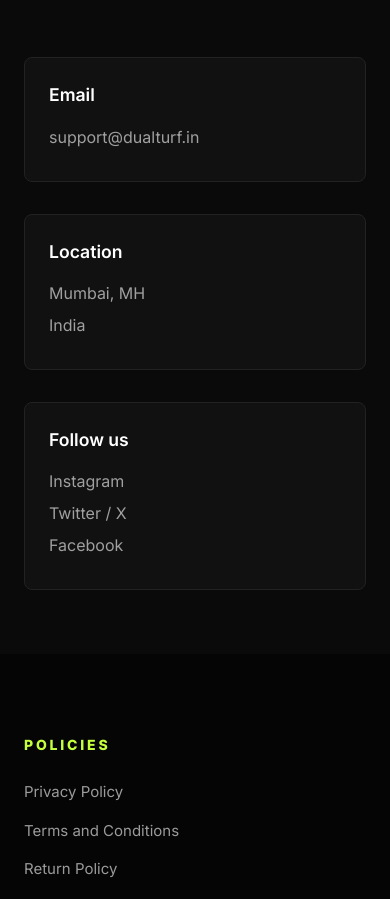
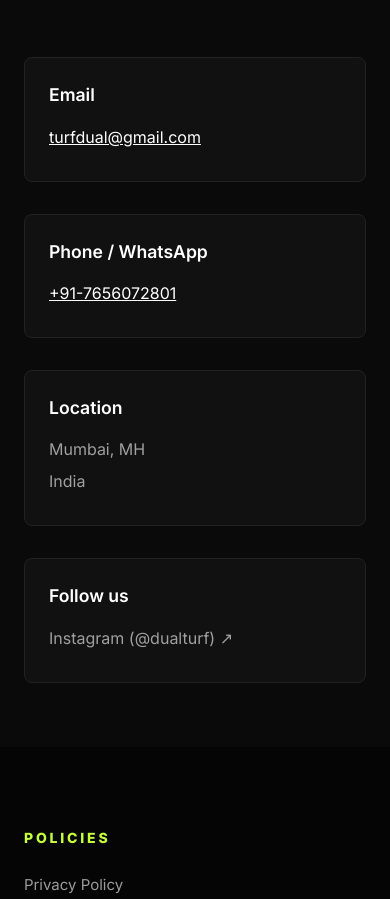
Before and after one commit to ChandraPrakashMishra001/DualTurf, a Next.js app: page /contact in a window 390 px wide. Shown: the part 940-1839 px from the top of the page. Built offline with nearby package versions, Linux system fonts and the light colour scheme.

Commit message:
update: remove International & Sale from nav, update email, phone, and Instagram link

```diff
--- a/src/app/contact/page.js
+++ b/src/app/contact/page.js
@@ -44,7 +44,12 @@ export default function ContactPage() {
         <div className={styles.infoSection}>
           <div className={styles.infoCard}>
             <h3>Email</h3>
-            <p>support@dualturf.in</p>
+            <p><a href="mailto:turfdual@gmail.com" style={{ color: '#fff', textDecoration: 'underline' }}>turfdual@gmail.com</a></p>
+          </div>
+
+          <div className={styles.infoCard}>
+            <h3>Phone / WhatsApp</h3>
+            <p><a href="tel:+917656072801" style={{ color: '#fff', textDecoration: 'underline' }}>+91-7656072801</a></p>
           </div>
 
           <div className={styles.infoCard}>
@@ -55,9 +60,14 @@ export default function ContactPage() {
 
           <div className={styles.infoCard}>
             <h3>Follow us</h3>
-            <a href="#" className={styles.socialLink}>Instagram</a>
-            <a href="#" className={styles.socialLink}>Twitter / X</a>
-            <a href="#" className={styles.socialLink}>Facebook</a>
+            <a
+              href="https://www.instagram.com/dualturf?igsh=djAxYnlwOWs2NWM3"
+              target="_blank"
+              rel="noopener noreferrer"
+              className={styles.socialLink}
+            >
+              Instagram (@dualturf) ↗
+            </a>
           </div>
         </div>
       </div>
--- a/src/app/products/[slug]/page.js
+++ b/src/app/products/[slug]/page.js
@@ -209,7 +209,8 @@ export default function ProductDetailPage() {
               </button>
               {openAccordion === 'support' && (
                 <div className={styles.accordionContent}>
-                  <p>• Email: support@dualturf.in</p>
+                  <p>• Email: turfdual@gmail.com</p>
+                  <p>• Phone / WhatsApp: +91-7656072801</p>
                   <p>• Support Hours: Mon–Sat, 10 AM–6 PM IST</p>
                 </div>
               )}
--- a/src/components/Footer.js
+++ b/src/components/Footer.js
@@ -66,7 +66,7 @@ export default function Footer() {
 
             <div className={styles.socialRow}>
               <a
-                href="https://instagram.com"
+                href="https://www.instagram.com/dualturf?igsh=djAxYnlwOWs2NWM3"
                 target="_blank"
                 rel="noopener noreferrer"
                 aria-label="Instagram"
--- a/src/components/ui/shifting-dropdown.jsx
+++ b/src/components/ui/shifting-dropdown.jsx
@@ -392,8 +392,4 @@ const TABS = [
     title: "Retro & Full Sets",
     Component: RetroSets,
   },
-  {
-    title: "International & Sale",
-    Component: InternationalClearance,
-  },
 ].map((n, idx) => ({ ...n, id: idx + 1 }));
```
